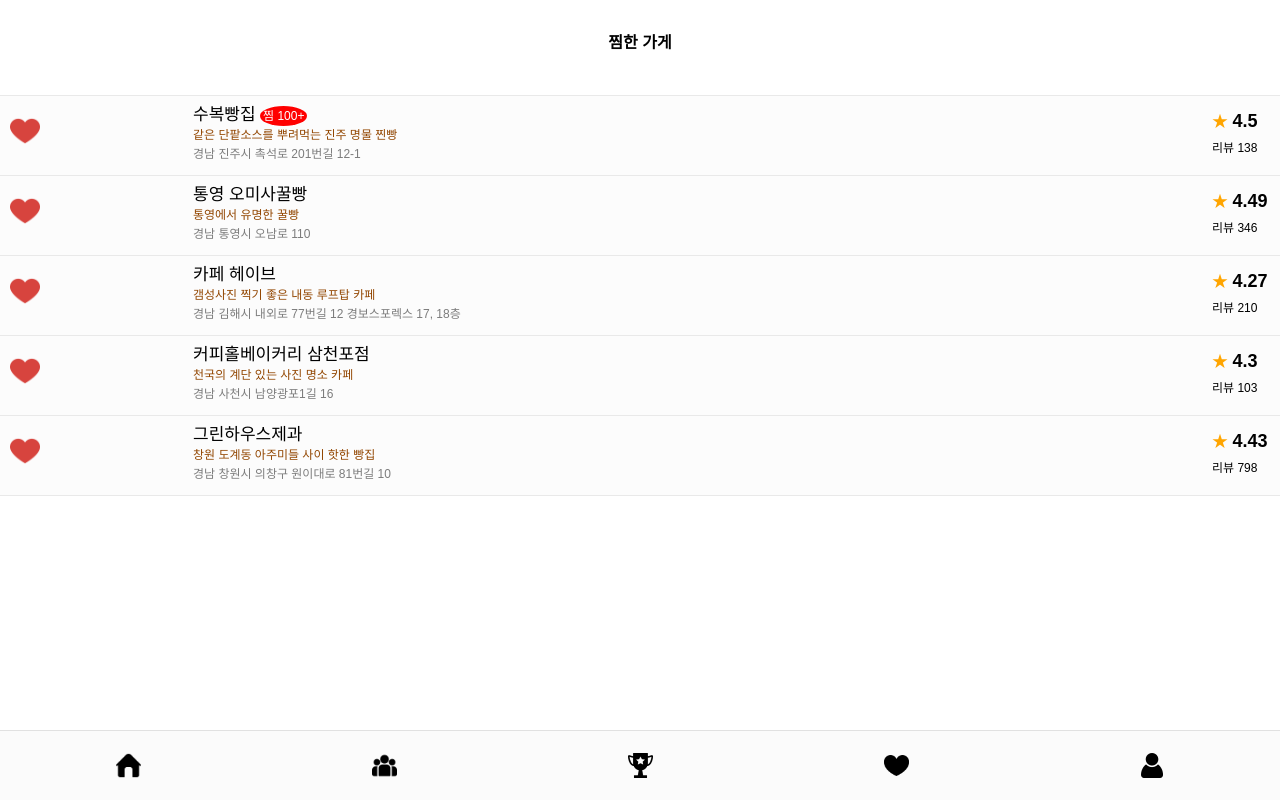
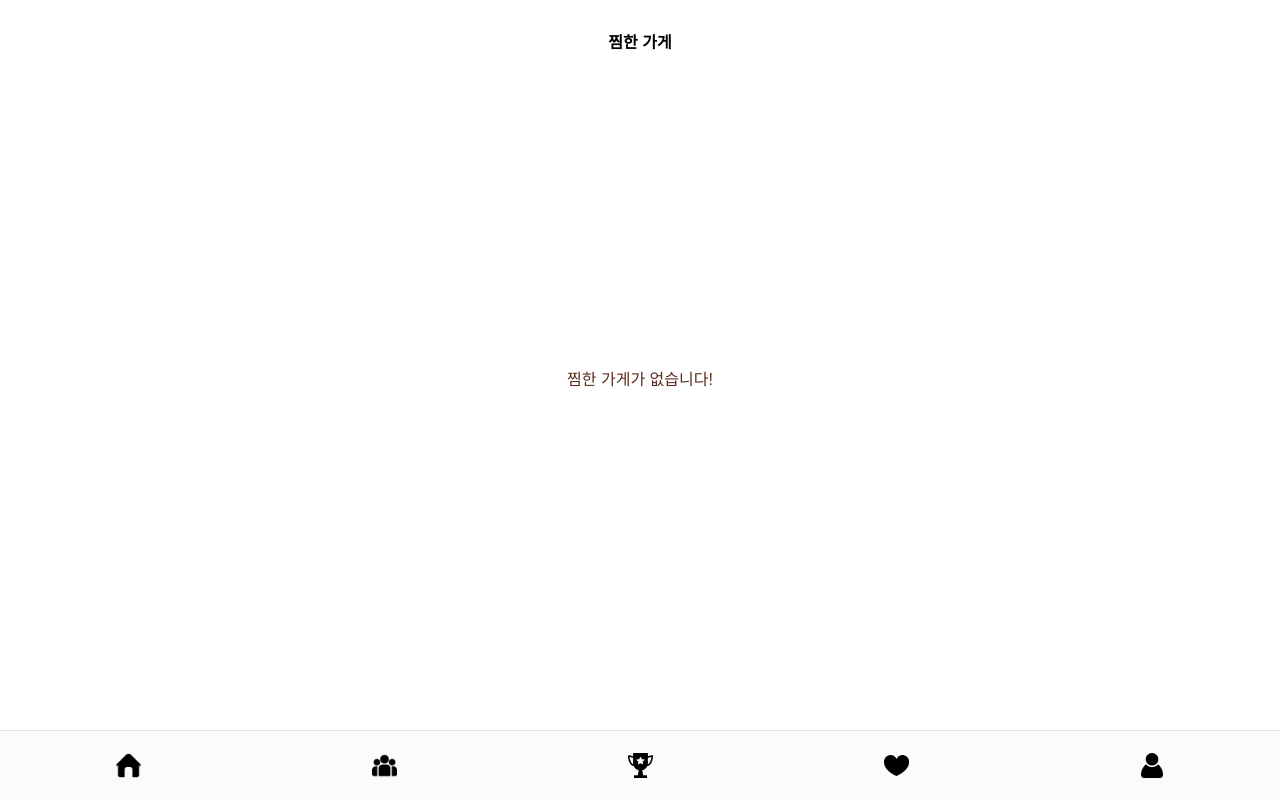
Before and after one commit to gahyeon8955/broad, a Django app: page /bakery/like/ in a window 1280 px wide. Run offline with Django 3.2, Linux system fonts and the light colour scheme; some web fonts are replaced.

Commit message:
찜한가게 구현

```diff
--- a/bakeries/models.py
+++ b/bakeries/models.py
@@ -2,6 +2,7 @@ from django.db import models
 from django.utils import timezone
 from django.db.models.signals import post_delete
 from django.dispatch import receiver
+from django.utils.html import mark_safe
 from users import models as user_models
 from phonenumber_field.modelfields import PhoneNumberField
 import datetime
@@ -48,7 +49,7 @@ class Bakery(models.Model):
         all_reviews_rating_list = list(map(lambda x: x.rating, self.reviews.all()))
         rating_sum = sum(all_reviews_rating_list)
         if rating_sum == 0:
-            return 0
+            return mark_safe("&nbsp;&nbsp;-")
         else:
             return round(rating_sum / len(all_reviews_rating_list), 1)
 
--- a/static/bakeries/css/bakery_like_list.css
+++ b/static/bakeries/css/bakery_like_list.css
@@ -12,15 +12,26 @@
   box-sizing: border-box;
 }
 
+.list__left {
+  display: flex;
+}
+
+.heart_box {
+  display: flex;
+  align-items: center;
+  justify-content: center;
+  padding: 20px 20px;
+}
+
 .like_list_heart {
-    width: 30px;
-    height: 30px;
-    margin: 20px 10px;
+  width: 26px;
 }
 
 .store_detail {
-    width: 70vw;
   padding: 10px;
+  padding-left: 0;
+  text-decoration-line: none;
+  color: black;
 }
 
 .top_name {
@@ -74,7 +85,7 @@
 }
 
 .review_count {
-    width: 68px;
+  width: 60px;
   height: 15px;
   font-size: 12px;
 }
--- /dev/null
+++ b/static/bakeries/js/like_list.js
@@ -0,0 +1,18 @@
+const like = document.querySelector(".jsLike");
+let bakeryPK;
+
+const changeLikeDB = () => {
+  $.ajax({
+    type: "POST",
+    url: ajaxLikeUrl,
+    data: { pk: bakeryPK, csrfmiddlewaretoken: csrf },
+    dataType: "json",
+  });
+};
+
+const clickLike = (event) => {
+  const listBox = event.target.parentElement.parentElement.parentElement;
+  bakeryPK = listBox.id;
+  changeLikeDB();
+  listBox.remove();
+};
--- a/static/core/css/base.css
+++ b/static/core/css/base.css
@@ -171,3 +171,19 @@ header {
   width: 18px;
   height: 18px;
 }
+
+.no_exist {
+  position: absolute;
+  top: 0;
+  width: 100vw;
+  height: 100vh;
+  display: flex;
+  justify-content: center;
+  align-items: center;
+}
+
+.no_exist > span {
+  position: relative;
+  bottom: 20px;
+  color: #5d2c1d;
+}
--- a/templates/bakeries/bakery_like_list.html
+++ b/templates/bakeries/bakery_like_list.html
@@ -10,6 +10,7 @@
 <!-- 개별적인 css/link태그 추가 -->
 {% block css %}
 <link rel="stylesheet" href="{% static 'bakeries/css/bakery_like_list.css' %}">
+<script src="http://code.jquery.com/jquery-latest.min.js"></script>
 {% endblock css %}
 
 
@@ -27,93 +28,46 @@
 
 
 {% block content %}
+
+{% if user.like.all %}
 <div class="list">
-    <div class="list_store">
-        <img class="like_list_heart" src="{% static 'bakeries/img/heart.png' %}">
-        <div class="store_detail">
-            <div class="detail_top">
-                <span class="top_name">수복빵집</span>
-                <span class="top_collect">찜 100+</span>
+    {% for bakery in user.like.all %}
+    <div class="list_store" id={{bakery.id}}>
+        <div class="list__left">
+            <div class="heart_box">
+                <img onclick="clickLike(event)" class="like_list_heart jsLike"
+                    src="{% static 'bakeries/img/heart.png' %}">
             </div>
-            <div class="detail_explain">같은 단팥소스를 뿌려먹는 진주 명물 찐빵</div>
-            <div class="detail_address">경남 진주시 촉석로 201번길 12-1</div>
+            <a href="{% url 'bakeries:detail' bakery.id %}" class="store_detail">
+                <div class="detail_top">
+                    <span class="top_name">{{bakery.name}}</span>
+                </div>
+                <div class="detail_explain">{{bakery.sub_name}}</div>
+                <div class="detail_address">{{bakery.address}}</div>
+            </a>
         </div>
         <div class="store_review">
             <div class="review_score">
                 <span class="score_star">★</span>
-                <span class="score_number">4.5</span>
+                <span class="score_number">{{bakery.total_rating}}</span>
             </div>
-            <div class="review_count">리뷰 138</div>
+            <div class="review_count">리뷰 {{bakery.review_count}}</div>
         </div>
     </div>
-    <div class="list_store">
-        <img class="like_list_heart" src="{% static 'bakeries/img/heart.png' %}">
-        <div class="store_detail">
-            <div class="detail_top">
-                <span class="top_name">통영 오미사꿀빵</span>
-            </div>
-            <div class="detail_explain">통영에서 유명한 꿀빵</div>
-            <div class="detail_address">경남 통영시 오남로 110</div>
-        </div>
-        <div class="store_review">
-            <div class="review_score">
-                <span class="score_star">★</span>
-                <span class="score_number">4.49</span>
-            </div>
-            <div class="review_count">리뷰 346</div>
-        </div>
-    </div>
-    <div class="list_store">
-        <img class="like_list_heart" src="{% static 'bakeries/img/heart.png' %}">
-        <div class="store_detail">
-            <div class="detail_top">
-                <span class="top_name">카페 헤이브</span>
-            </div>
-            <div class="detail_explain">갬성사진 찍기 좋은 내동 루프탑 카페</div>
-            <div class="detail_address">경남 김해시 내외로 77번길 12 경보스포렉스 17, 18층</div>
-        </div>
-        <div class="store_review">
-            <div class="review_score">
-                <span class="score_star">★</span>
-                <span class="score_number">4.27</span>
-            </div>
-            <div class="review_count">리뷰 210</div>
-        </div>
-    </div>
-    <div class="list_store">
-        <img class="like_list_heart" src="{% static 'bakeries/img/heart.png' %}">
-        <div class="store_detail">
-            <div class="detail_top">
-                <span class="top_name">커피홀베이커리 삼천포점</span>
-            </div>
-            <div class="detail_explain">천국의 계단 있는 사진 명소 카페</div>
-            <div class="detail_address">경남 사천시 남양광포1길 16</div>
-        </div>
-        <div class="store_review">
-            <div class="review_score">
-                <span class="score_star">★</span>
-                <span class="score_number">4.3</span>
-            </div>
-            <div class="review_count">리뷰 103</div>
-        </div>
-    </div>
-    <div class="list_store">
-        <img class="like_list_heart" src="{% static 'bakeries/img/heart.png' %}">
-        <div class="store_detail">
-            <div class="detail_top">
-                <span class="top_name">그린하우스제과</span>
-            </div>
-            <div class="detail_explain">창원 도계동 아주미들 사이 핫한 빵집</div>
-            <div class="detail_address">경남 창원시 의창구 원이대로 81번길 10</div>
-        </div>
-        <div class="store_review">
-            <div class="review_score">
-                <span class="score_star">★</span>
-                <span class="score_number">4.43</span>
-            </div>
-            <div class="review_count">리뷰 798</div>
-        </div>
-    </div>
+    {% endfor %}
 </div>
+{% else %}
+<div class="no_exist">
+    <span>찜한 가게가 없습니다!</span>
+</div>
+{% endif %}
+
 
 {% endblock content %}
+{% block script %}
+<script>
+    const csrf = "{{ csrf_token }}";
+    const ajaxLikeUrl = "{% url 'bakeries:ajax_like' %}";
+</script>
+<script src="{% static 'bakeries/js/like_list.js' %}"></script>
+{% endblock script %}
```
Lines whose indentation alone changed are shown as unchanged.
